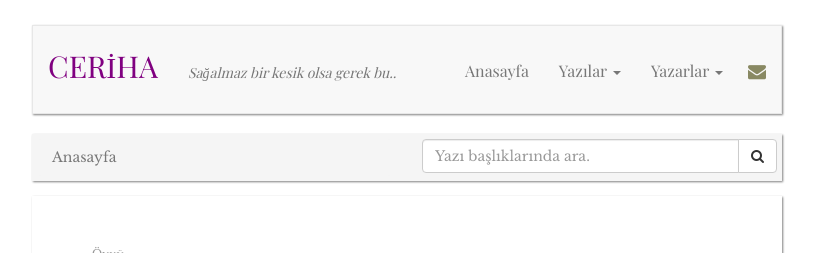
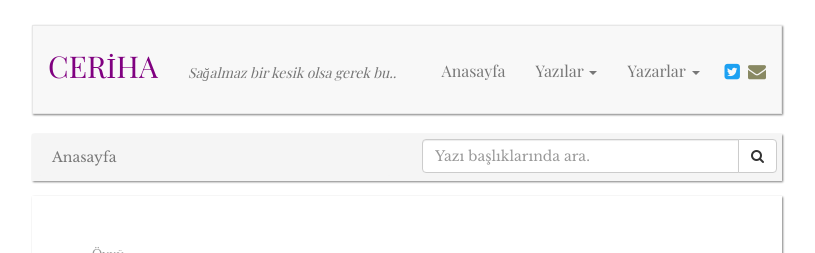
Before and after one commit to muhammedaydogdu/muhammedaydogdu.github.io, a Jekyll site: the page built from index.html, in a window 1280 px wide. Shown: the top 253 px of the page, without its empty margins (233-1048 px from the left). Built offline with Jekyll 4.4.1, drawn with Linux system fonts in a browser that asks for light colours; the list of posts is cut into pages by our own code.

Commit message:
Update nav.html

```diff
--- a/_includes/nav.html
+++ b/_includes/nav.html
@@ -37,6 +37,7 @@
           </ul>
         </li>
         <li>
+          <a id="tw" class="social" target="_blank" href="https://twitter.com/ceriha_"><i class="fa fa-twitter-square"></i></a>&nbsp;
           <a id="em" class="social" target="_blank" href="mailto:iletisim.ceriha@gmail.com"><i class="fa fa-envelope"></i></a>
         </li>
       </ul>
```
